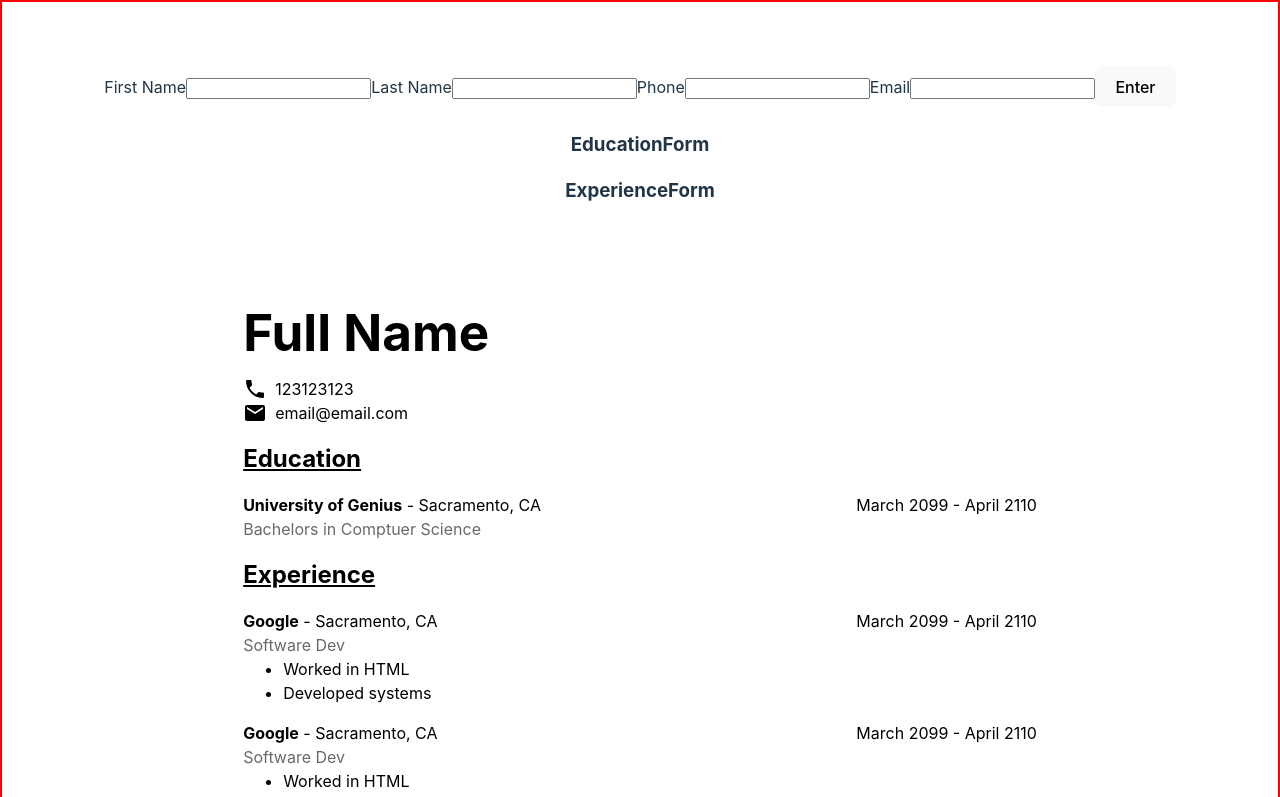
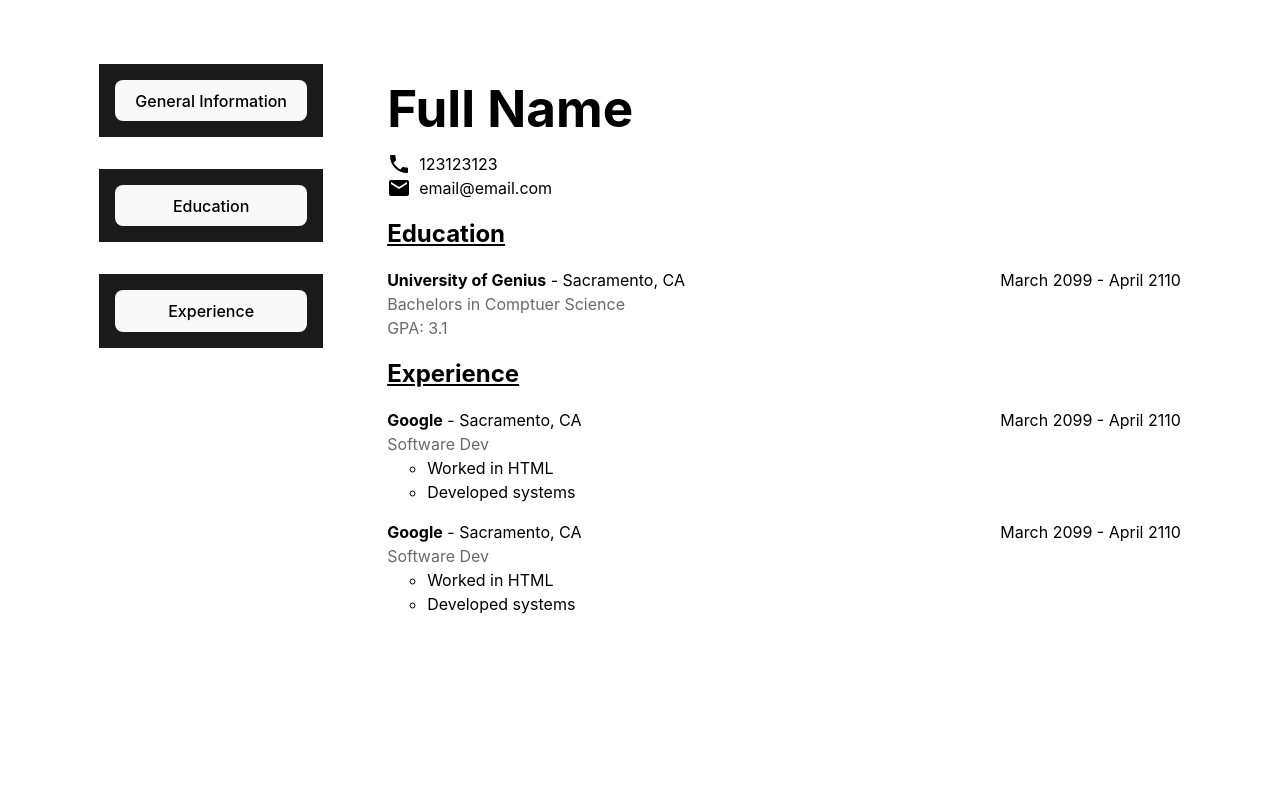
Before and after one commit to AliBa1/cv-app, a React (Vite) app: page / in a window 1280 px wide. Shown: the top 797 px of the page. Built offline with nearby package versions, Linux system fonts and the light colour scheme.

Commit message:
complete UI for forms

```diff
--- a/src/App.css
+++ b/src/App.css
@@ -3,58 +3,21 @@
   margin: 0 auto;
   padding: 2rem;
   text-align: center;
-  border: 2px red solid;
+  display: flex;
 }
 
-/* .logo {
-  height: 6em;
-  padding: 1.5em;
-  will-change: filter;
-  transition: filter 300ms;
-}
-.logo:hover {
-  filter: drop-shadow(0 0 2em #646cffaa);
-}
-.logo.react:hover {
-  filter: drop-shadow(0 0 2em #61dafbaa);
-}
-
-@keyframes logo-spin {
-  from {
-    transform: rotate(0deg);
-  }
-  to {
-    transform: rotate(360deg);
-  }
-}
-
-@media (prefers-reduced-motion: no-preference) {
-  a:nth-of-type(2) .logo {
-    animation: logo-spin infinite 20s linear;
-  }
-}
-
-.card {
+.forms, .cv {
+  /* display: inline-block; */
+  /* width: 50%; */
+  /* vertical-align: top; */
   padding: 2em;
 }
 
-.read-the-docs {
-  color: #888;
-} */
-
-
-.forms, .cv {
-  display: inline-block;
-  /* width: 48%; */
-  vertical-align: top;
-  /* margin-right: 2%; */
-  padding: 2em;
-  /* line-height: 1rem; */
+.forms {
+  display: flex;
+  flex-direction: column;
+  /* border: 1px blue solid; */
 }
-
-/* .forms {
-
-} */
 
 .cv {
   background-color: white;
@@ -73,9 +36,17 @@
 }
 
 form {
-
+  display: flex;
+  flex-direction: column;
+  /* margin-bottom: 2rem; */
+  /* border: 1px red solid; */
 }
 
-input {
-  margin-bottom: 1em;
+form button {
+  /* width: 10em;
+  align-self: center; */
 }
+
+input, select {
+  margin-bottom: 1rem;
+}
--- a/src/components/Education.jsx
+++ b/src/components/Education.jsx
@@ -4,36 +4,38 @@ import { useState } from 'react'
 function Education() {
   // const [count, setCount] = useState(0)
   const education = [
-    { schoolName: "University of Genius",
+    { id: 0,
+      schoolName: "University of Genius",
       city: "Sacramento",
       state:"CA",
       startMonth:"March",
       startYear: "2099",
       endMonth:"April",
       endYear: "2110",
-      degreeTitle: "Bachelors in Comptuer Science",
-      gpa: '' }
+      degreeType: "Bachelors",
+      major: "Comptuer Science",
+      gpa: 3.1 }
   ];
 
   const educationList = education.map(session =>
-    <>
+    <li key={session.id}>
       <div style={{ display: 'flex', justifyContent: 'space-between', marginTop: '1rem' }}>
         <p><span style={{fontWeight: 'bold'}}>{session.schoolName}</span> - {session.city}, {session.state}</p>
         <p>{session.startMonth} {session.startYear} - {session.endMonth} {session.endYear}</p>
       </div>
 
-      <p style={{ color: 'dimgray' }}>{session.degreeTitle}</p>
+      <p style={{ color: 'dimgray' }}>{session.degreeType} in {session.major}</p>
       {session.gpa && (
         <p style={{ color: 'dimgray' }}>GPA: {session.gpa}</p>
       )}
 
-    </>
+    </li>
   );
 
   return (
     <>
       <h2>Education</h2>
-      {educationList}
+      <ul style={{listStyleType: 'none', padding: 0, margin: 0}}>{educationList}</ul>
     </>
   )
 }
--- a/src/components/EducationForm.jsx
+++ b/src/components/EducationForm.jsx
@@ -2,13 +2,83 @@ import { useState } from 'react'
 // import './EducationForm.css'
 
 function EducationForm() {
-//   const [count, setCount] = useState(0)
+  const [showForm, setShowForm] = useState(false);
+  const [schoolName, setSchoolName] = useState('');
+  const [city, setCity] = useState('');
+  const [state, setState] = useState('');
+  const [startDate, setStartDate] = useState('');
+  const startMonth = startDate.length > 0 ? startDate.slice(5, 7): "";
+  const startYear = startDate.length > 0 ? startDate.slice(0, 4) : "";
+  const [endDate, setEndDate] = useState('');
+  const endMonth = endDate.length > 0 ? endDate.slice(5, 7): "";
+  const endYear = endDate.length > 0 ? endDate.slice(0, 4) : "";
+  const [degreeType, setDegreeType] = useState('');
+  const [major, setMajor] = useState('');
+
+  function updateEducation() {
+    console.log("School: " + schoolName);
+    console.log("City: " + city);
+    console.log("State: " + state);
+    console.log("Start Month: " + startMonth);
+    console.log("Start Year: " + startYear);
+    console.log("End Month: " + endMonth);
+    console.log("End Year: " + endYear);
+    console.log("Degree: " + degreeType);
+    console.log("Major: " + major);
+  }
 
   return (
-    <>
-      <h3>EducationForm</h3>
-    </>
-  )
+    <div style={{marginBottom: '2rem', backgroundColor: '#1a1a1a', padding: '1rem'}}>
+      <button style={{width: '100%'}} onClick={() => {setShowForm(!showForm)}}>Education</button>
+
+      {showForm && (
+        <form onSubmit={(e) => {
+          e.preventDefault(),
+          updateEducation(),
+          setShowForm(false)
+        }}>
+          <label>School Name</label>
+          <input value={schoolName} onChange={e => setSchoolName(e.target.value)} required/>
+
+          <label>City</label>
+          <input value={city} onChange={e => setCity(e.target.value)} required/>
+
+          <label>State</label>
+          <input value={state} onChange={e => setState(e.target.value)} maxLength={2}  required/>
+
+          <label>Start Date</label>
+          <input type="date" value={startDate} onChange={e => setStartDate(e.target.value)}/>
+
+          <label>End Date</label>
+          <input type="date" value={endDate} onChange={e => setEndDate(e.target.value)}/>
+
+          <label htmlFor="degree">Degree</label>
+          <select id="degree" name="degree" onChange={e => setDegreeType(e.target.value)} required>
+            <option value="Associates">Associates</option>
+            <option value="Bachelors">Bachelors</option>
+            <option value="Masters">Masters</option>
+            <option value="Doctoral">Doctoral</option>
+          </select>
+
+          <label>Major</label>
+          <input value={major} onChange={e => setMajor(e.target.value)} required/>
+
+          <button type="submit" onClick={() => {
+            setShowForm(false);
+            console.log("School: " + schoolName);
+            console.log("City: " + city);
+            console.log("State: " + state);
+            console.log("Start Month: " + startMonth);
+            console.log("Start Year: " + startYear);
+            console.log("End Month: " + endMonth);
+            console.log("End Year: " + endYear);
+            console.log("Degree: " + degreeType);
+            console.log("Major: " + major);
+            }}>Enter</button>
+        </form>
+        )}
+    </div>
+  );
 }
 
 export default EducationForm
--- a/src/components/Experience.jsx
+++ b/src/components/Experience.jsx
@@ -4,7 +4,8 @@ import { useState } from 'react'
 function Experience() {
 //   const [count, setCount] = useState(0)
   const experiences = [
-    { companyName: "Google",
+    { id: 0,
+      companyName: "Google",
       city: "Sacramento",
       state:"CA",
       startMonth:"March",
@@ -12,8 +13,12 @@ function Experience() {
       endMonth:"April",
       endYear: "2110",
       jobTitle: "Software Dev",
-      descriptions: ["Worked in HTML", "Developed systems"] },
-    { companyName: "Google",
+      descriptions: [
+        { id: 0, description: "Worked in HTML"},
+        { id: 1, description: "Developed systems"} ]
+      },
+    { id: 1,
+      companyName: "Google",
       city: "Sacramento",
       state:"CA",
       startMonth:"March",
@@ -21,11 +26,14 @@ function Experience() {
       endMonth:"April",
       endYear: "2110",
       jobTitle: "Software Dev",
-      descriptions: ["Worked in HTML", "Developed systems"] }
+      descriptions: [
+        { id: 0, description: "Worked in HTML"},
+        { id: 1, description: "Developed systems"} ]
+      },
   ];
 
   const experiencesList = experiences.map(experience =>
-    <>
+    <li key={experience.id}>
       <div style={{ display: 'flex', justifyContent: 'space-between', marginTop: '1rem' }}>
         <p><span style={{fontWeight: 'bold'}}>{experience.companyName}</span> - {experience.city}, {experience.state}</p>
         <p>{experience.startMonth} {experience.startYear} - {experience.endMonth} {experience.endYear}</p>
@@ -34,17 +42,17 @@ function Experience() {
       <p style={{ color: 'dimgray' }}>{experience.jobTitle}</p>
 
       <ul>
-        {experience.descriptions.map((description, index) => (
-          <li key={index}>{description}</li>
-        ))}
+        {experience.descriptions.map(description =>
+          <li key={description.id}>{description.description}</li>
+        )}
       </ul>
-    </>
+    </li>
   );
 
   return (
     <>
       <h2>Experience</h2>
-      {experiencesList}
+      <ul style={{listStyleType: 'none', padding: 0, margin: 0}}>{experiencesList}</ul>
     </>
   )
 }
--- a/src/components/ExperienceForm.jsx
+++ b/src/components/ExperienceForm.jsx
@@ -2,13 +2,69 @@ import { useState } from 'react'
 // import './ExperienceForm.css'
 
 function ExperienceForm() {
-//   const [count, setCount] = useState(0)
+  const [showForm, setShowForm] = useState(false);
+  const [companyName, setCompanyName] = useState('');
+  const [city, setCity] = useState('');
+  const [state, setState] = useState('');
+  const [startDate, setStartDate] = useState('');
+  const startMonth = startDate.length > 0 ? startDate.slice(5, 7): "";
+  const startYear = startDate.length > 0 ? startDate.slice(0, 4) : "";
+  const [endDate, setEndDate] = useState('');
+  const endMonth = endDate.length > 0 ? endDate.slice(5, 7): "";
+  const endYear = endDate.length > 0 ? endDate.slice(0, 4) : "";
+  const [jobTitle, setJobTitle] = useState('');
+  const [descriptions, setDescriptions] = useState([]);
+
+  function updateExperiences() {
+    console.log("Company: " + companyName);
+    console.log("City: " + city);
+    console.log("State: " + state);
+    console.log("Start Month: " + startMonth);
+    console.log("Start Year: " + startYear);
+    console.log("End Month: " + endMonth);
+    console.log("End Year: " + endYear);
+    console.log("Job Title: " + jobTitle);
+  }
 
   return (
-    <>
-      <h3>ExperienceForm</h3>
-    </>
-  )
+    <div style={{marginBottom: '2rem', backgroundColor: '#1a1a1a', padding: '1rem'}}>
+      <button style={{width: '100%'}} onClick={() => {setShowForm(!showForm)}}>Experience</button>
+
+      {showForm && (
+        <form onSubmit={(e) => {
+          e.preventDefault(),
+          updateExperiences(),
+          setShowForm(false)
+        }}>
+          <label>Company Name</label>
+          <input value={companyName} onChange={e => setCompanyName(e.target.value)} required/>
+
+          <label>City</label>
+          <input value={city} onChange={e => setCity(e.target.value)} required/>
+
+          <label>State</label>
+          <input value={state} onChange={e => setState(e.target.value)} maxLength={2}  required/>
+
+          <label>Start Date</label>
+          <input type="date" value={startDate} onChange={e => setStartDate(e.target.value)}/>
+
+          <label>End Date</label>
+          <input type="date" value={endDate} onChange={e => setEndDate(e.target.value)}/>
+
+          <label>Job Title</label>
+          <input value={jobTitle} onChange={e => setJobTitle(e.target.value)} required/>
+
+          {/* <label>Description</label>
+          <input value={descriptions} onChange={e => setDescriptions(e.target.value)} required/> */}
+
+          {/* <button type="submit" onClick={() => {
+            setShowForm(false);
+          }}>Enter</button> */}
+          <button type="submit">Enter</button>
+        </form>
+      )}
+    </div>
+  );
 }
 
 export default ExperienceForm
--- a/src/components/GeneralForm.jsx
+++ b/src/components/GeneralForm.jsx
@@ -2,38 +2,43 @@ import { useState } from 'react'
 // import './GeneralForm.css'
 
 function GeneralForm() {
+  const [showForm, setShowForm] = useState(false);
   const [firstName, setFirstName] = useState('');
   const [lastName, setLastName] = useState('');
   const [phone, setPhone] = useState('');
   const [email, setEmail] = useState('');
 
+  function updateGeneral() {
+    console.log("Full Name: " + firstName + lastName);
+    console.log("Phone: " + phone);
+    console.log("Email: " + email);
+  }
+
   return (
+    <div style={{marginBottom: '2rem', backgroundColor: '#1a1a1a', padding: '1rem'}}>
+      <button style={{width: '100%'}} onClick={() => {setShowForm(!showForm)}}>General Information</button>
+      {showForm && (
         <form onSubmit={(e) => {
-      e.preventDefault();
-      setFirstName(firstName);
-      setLastName();
-      setPhone();
-      setEmail();
-      console.log(firstName);
+          e.preventDefault(),
+          updateGeneral(),
+          setShowForm(false)
         }}>
           <label>First Name</label>
           <input value={firstName} onChange={e => setFirstName(e.target.value)} required/>
+
           <label>Last Name</label>
           <input value={lastName} onChange={e => setLastName(e.target.value)} required/>
+
           <label>Phone</label>
-      <input value={phone} onChange={e => setPhone(e.target.value)} required/>
+          <input value={phone} onChange={e => setPhone(e.target.value)} type="number" required/>
+
           <label>Email</label>
-      <input value={email} onChange={e => setEmail(e.target.value)} required/>
+          <input value={email} onChange={e => setEmail(e.target.value)} type="email" required/>
 
-      <button type="submit">Enter</button>
+          <button type="submit" onClick={() => {setShowForm(false)}}>Enter</button>
         </form>
-
-  // <form action="#" method="get" class="new-list-form hide">
-  //   <label for="new_list">List Name</label>
-  //   <input type="text" name="new_list" id="new_list" required>
-
-  //   <button class="submit-list-btn" type="submit">Add List</button>
-  // </form>
+      )}
+    </div>
   );
 }
 
```
Lines whose indentation alone changed are shown as unchanged.
